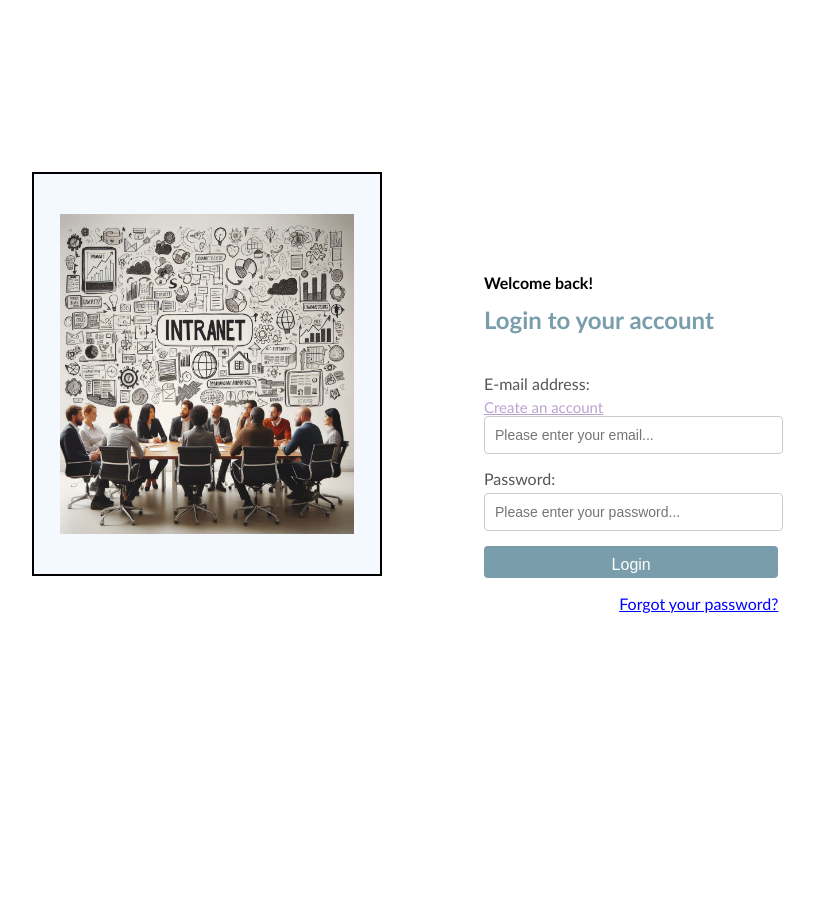
After one commit to Milana-tech/Circle-Solutions-Group-IT1B, a PHP site: page /Milana-tech-Circle-Solutions-Group-IT1B/pages/indexLogin.php in a window 1280 px wide. The commit adds this page. Shown: the whole page, without its empty margins (160-974 px from the left). Run offline with PHP 8.4, Linux system fonts and the light colour scheme.

Commit message:
Finished login page and php

```diff
--- a/root/css/login.css
+++ b/root/css/login.css
@@ -21,10 +21,78 @@ body
     display: flex;
     justify-content: center;
     align-items: center;
-
 }
 .Image
 {
     width: 23dvw;
     height: 40dvh;
 }
+.LoginContainer
+{
+    grid-column: 2;
+    grid-row: 2;
+    text-align: left;
+    width: 23dvw;
+    padding-left: 8dvw;
+    padding-top: 10dvh;
+    font-family: 'Gill Sans', 'Gill Sans MT', Calibri, 'Trebuchet MS', sans-serif;
+}
+.LoginContainer h2
+{
+    margin-bottom: 20px;
+    color: #799DAB;
+    margin-bottom: 5dvh;
+    margin-top: -1dvh;
+
+}
+
+.LoginContainer label
+{
+    display: block;
+    margin-bottom: 5px;
+    text-align: left;
+    color: #555;
+}
+
+.LoginContainer input[type="text"],
+.LoginContainer input[type="password"]
+{
+    width: 94%;
+    padding: 10px;
+    margin-bottom: 15px;
+    border: 1px solid #ccc;
+    border-radius: 4px;
+    font-size: 14px;
+}
+
+.LoginContainer input[type="submit"]
+{
+    width: 100%;
+    padding: 10px;
+    background-color:#799DAB;
+    color: white;
+    border: none;
+    border-radius: 4px;
+    cursor: pointer;
+    font-size: 16px;
+    height: 4dvh;
+}
+
+.LoginContainer input[type="submit"]:hover
+{
+    background-color: rgb(73, 125, 237)
+}
+.login p
+{
+    text-align: right;
+    color: blue;
+    text-decoration: underline;
+    cursor: pointer;
+}
+.Register
+{
+    color: blue;
+    font-size: 15px;
+    text-decoration: underline;
+    opacity: 40%;
+}
--- /dev/null
+++ b/root/pages/indexLogin.php
@@ -0,0 +1,35 @@
+<!DOCTYPE html>
+<html lang="en">
+<head>
+    <meta charset="UTF-8">
+    <meta name="viewport" content="width=device-width, initial-scale=1.0">
+    <title>Login Page</title>
+    <link rel="stylesheet" href="../css/login.css">
+</head>
+<body>
+    <div class="Container">
+        <div class="Border">
+            <img src="../images/intranet.jpg" alt="Intranet" class="Image">
+        </div>
+    </div>
+    <div class="LoginContainer">
+        <h4>Welcome back!</h4>
+        <h2>Login to your account</h2>
+        <form action="login.php" method="post">
+            <div class="email">
+                <label for="email">E-mail address:</label>
+                <div class="Register"><a href="">Create an account</a></div> <!-- Add Signup page hyperlink later -->
+                <input type="text" id="emailaddress" name="emailaddress" required placeholder="Please enter your email...">
+            </div>
+            <div class="password">
+                <label for="password">Password:</label>
+                <input type="password" id="password" name="password" required placeholder="Please enter your password...">
+            </div>
+            <div class="login">
+                <input type="submit" value="Login">
+                <p>Forgot your password?</p>
+            </div>
+        </form>
+    </div>
+</body>
+</html>
```
Also changed, not shown: root/pages/login.php (+20 -7 lines), 4 other files.
